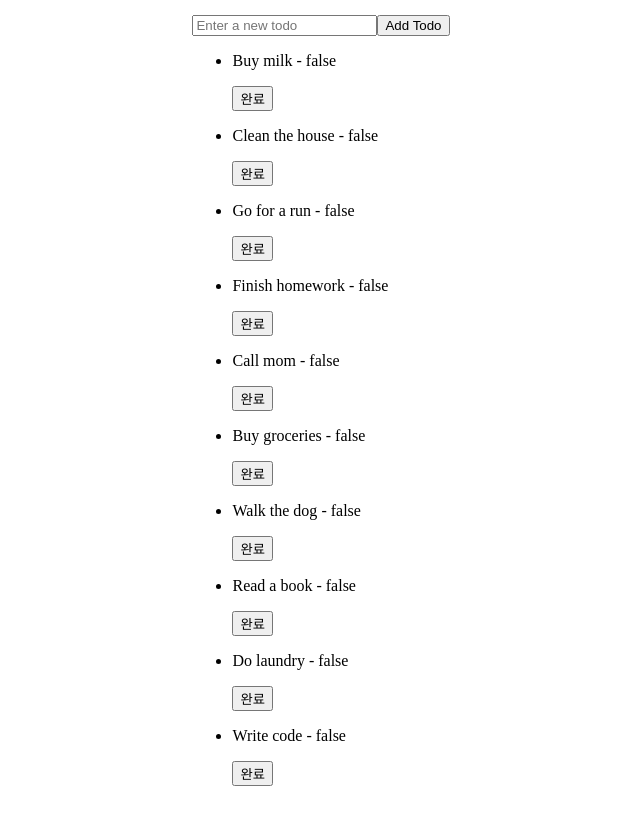
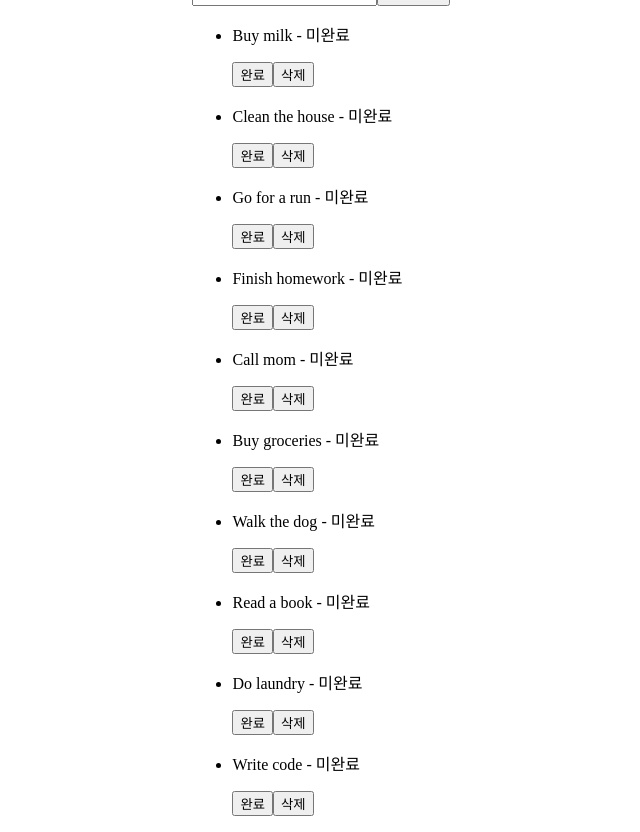
Before and after one commit to jeho017/react-basic-Git-todo, a React (Vite) app: page / in a window 1280 px wide. Shown: the whole page, without its empty margins (319-959 px from the left). Built offline with nearby package versions, Linux system fonts and the light colour scheme.

Commit message:
feat: 투두 리스트 조건부 렌더링과 삭제 기능 추가

```diff
--- a/src/components/TodoList.jsx
+++ b/src/components/TodoList.jsx
@@ -64,6 +64,38 @@ const TodoList = () => {
   //   )
   //   );
 
+  const handleDelete = (id) => {
+    const filteredTodos = todos.filter((todo) => {
+      if (todo.id === id) {
+        return false;
+      }
+      // 그게 아니면
+      return true;
+    });
+
+    setTodos(filteredTodos);
+  };
+
+  // 삼항 연산자로 최적화 버전 (1)
+  // const handleDelete = (id) => {
+  //   const filteredTodos = todos.filter((todo) =>
+  //     todo.id === id ? false : true
+  //   );
+
+  //   setTodos(filteredTodos);
+  // };
+
+  // 삼항 연산자로 최적화 버전 (2)
+  // const handleDelete = (id) => {
+  //   const filteredTodos = todos.filter((todo) => todo.id !== id);
+
+  //   setTodos(filteredTodos);
+  // };
+
+  // 삼항 연산자로 최적화 버전 (3)
+  // const handleDelete = (id) =>
+  //   setTodos((prevTodos) => prevTodos.filter((todo) => todo.id !== id));
+
   return (
     <div>
       <form onSubmit={handleSubmit}>
@@ -78,10 +110,18 @@ const TodoList = () => {
       <ul>
         {todos.map((todo) => (
           <li key={todo.id}>
-            <p>
-              {todo.text} - {String(todo.completed)}
+            <p
+              style={{
+                textDecoration: todo.completed ? "line-through" : "none",
+              }}
+            >
+              {todo.text} -{" "}
+              {todo.completed ? <span>완료됨</span> : <span>미완료</span>}
             </p>
-            <button onClick={() => toggleCompleted(todo.id)}>완료</button>
+            <button onClick={() => toggleCompleted(todo.id)}>
+              {todo.completed ? "취소" : "완료"}
+            </button>
+            <button onClick={() => handleDelete(todo.id)}>삭제</button>
           </li>
         ))}
       </ul>
```
